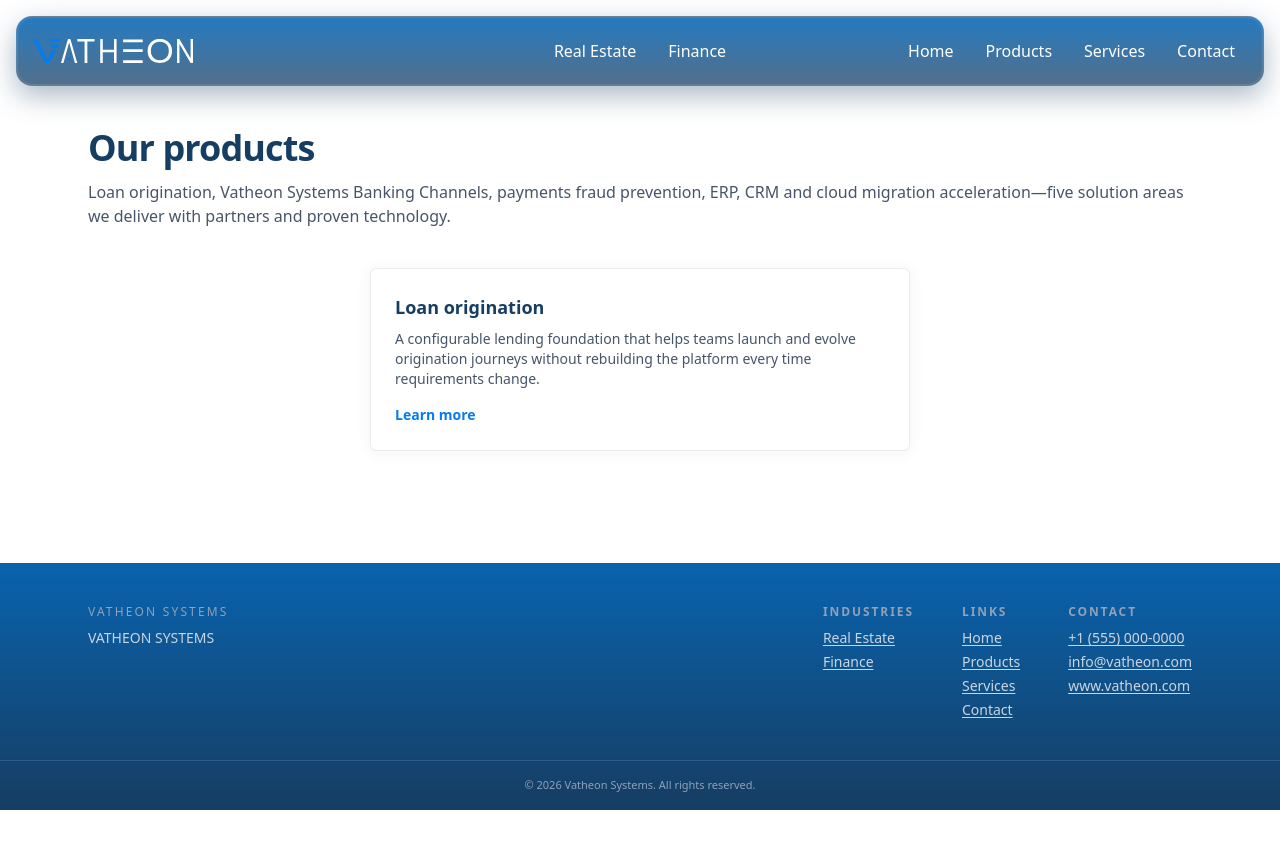
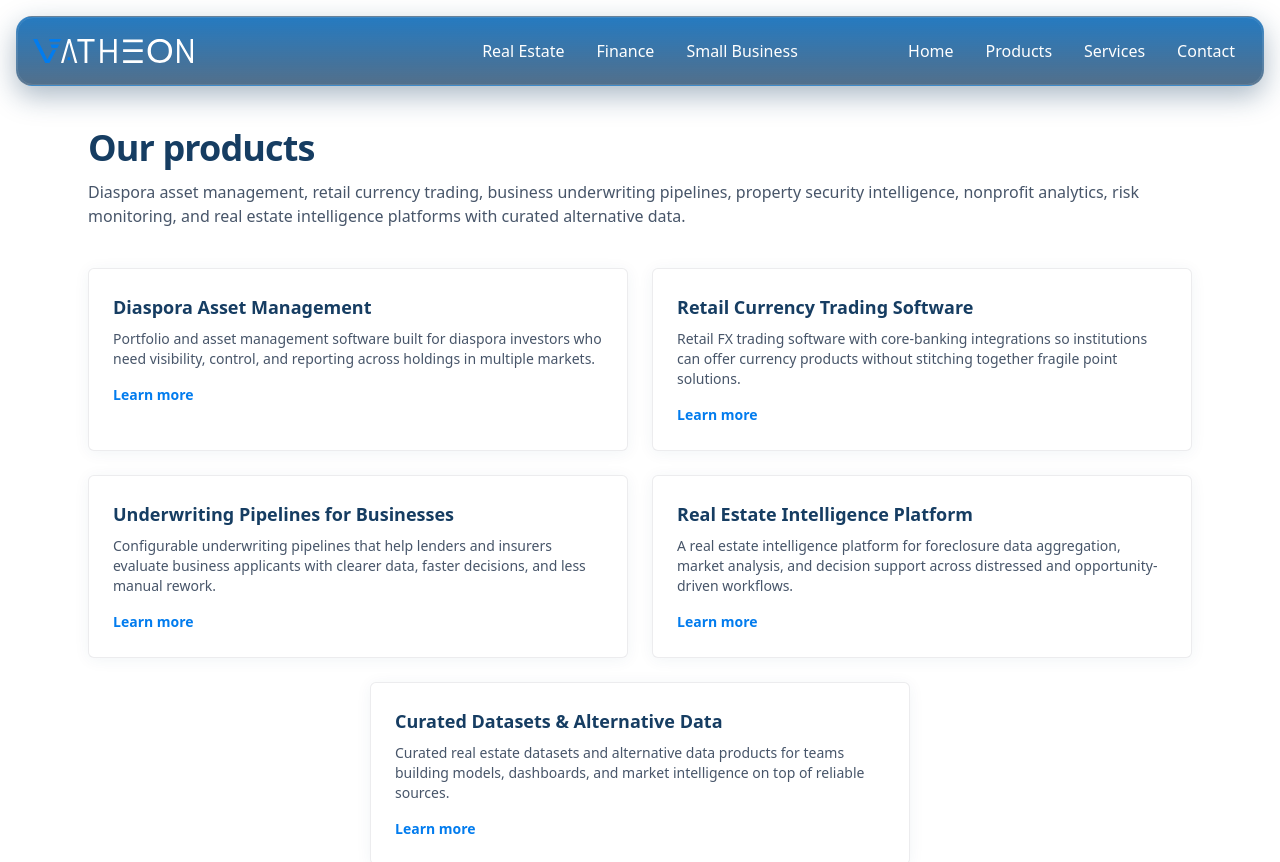
Before and after one commit to DavidMajomi/company-site, a Next.js app in the folder company/: page /products in a window 1280 px wide. Shown: the top 862 px of the page. Before the commit the page ends 810 px from the top, so only its background shows below. Built offline with nearby package versions, Linux system fonts and the light colour scheme.

Commit message:
Refactor: Simplify next.config.ts by removing redirects, update site metadata for clarity, and enhance product and service descriptions for better alignment with offerings.

```diff
--- a/company/app/components/OfferingIntro.tsx
+++ b/company/app/components/OfferingIntro.tsx
@@ -8,7 +8,7 @@ type OfferingIntroProps = {
 export function OfferingIntro({
   title,
   overview,
-  className = "mt-8 max-w-3xl",
+  className = "mt-8",
   descriptionClassName = "mt-4 text-lg leading-relaxed text-(--color-text-muted)",
 }: OfferingIntroProps) {
   return (
--- a/company/app/data/industries.ts
+++ b/company/app/data/industries.ts
@@ -14,14 +14,21 @@ const industryPages: IndustryPage[] = [
     href: "/industries/real-estate",
     label: "Real Estate",
     overview:
-      "A placeholder overview for real estate-focused solutions and delivery support.",
+      "Foreclosure intelligence, curated property datasets, acquisition-focused analytics, and campaign measurement for teams working distressed and opportunity-driven real estate markets.",
   },
   {
     slug: "finance",
     href: "/industries/finance",
     label: "Finance",
     overview:
-      "A placeholder overview for finance-focused solutions and delivery support.",
+      "Asset management, retail currency trading with core-banking integrations, business underwriting pipelines, and risk monitoring with practical baseline compliance.",
+  },
+  {
+    slug: "small-business",
+    href: "/industries/small-business",
+    label: "Small Business",
+    overview:
+      "Forward deployed engineers, AI automation, CRM and advertising integrations, and hands-on Google and Meta ads support for operators who need senior execution without enterprise overhead.",
   },
 ];
 
--- a/company/app/data/products.ts
+++ b/company/app/data/products.ts
@@ -14,42 +14,101 @@ export type Product = Offering & {
 
 export const products: Product[] = [
   {
-    slug: "loan-origination",
-    title: "Loan origination",
+    slug: "diaspora-asset-management",
+    title: "Diaspora Asset Management",
     description:
-      "A configurable lending foundation that helps teams launch and evolve origination journeys without rebuilding the platform every time requirements change.",
+      "Portfolio and asset management software built for diaspora investors who need visibility, control, and reporting across holdings in multiple markets.",
     overview:
-      "Our loan origination capability is built for institutions that need to modernize lending journeys without losing control of the customer lifecycle or operational workflows. It supports retail, SME and corporate lending while keeping the system flexible enough to adapt to new channels, credit policies and servicing rules.",
+      "Diaspora Asset Management helps investors track portfolios, monitor performance, and manage assets across borders from one place. It is designed for individuals and firms that need practical tooling—not another generic wealth app—for real holdings, real currencies, and real compliance expectations.",
     capabilities: [
-      "Customer onboarding and lending workflows with configurable product structures.",
-      "Origination, servicing and lifecycle change support across retail and business lending.",
-      "Integration patterns that connect the platform to digital channels, operations and downstream systems.",
+      "Portfolio tracking and performance reporting across markets and asset classes.",
+      "Holdings, cash flow, and document management in a single operating view.",
+      "Configurable workflows for onboarding, rebalancing, and investor reporting.",
     ],
-    outcomes: [],
+    outcomes: [
+      "Reduce manual spreadsheet work when reconciling cross-border holdings.",
+      "Give stakeholders a clearer picture of exposure, liquidity, and performance.",
+    ],
+  },
+  {
+    slug: "retail-currency-trading",
+    title: "Retail Currency Trading Software",
+    description:
+      "Retail FX trading software with core-banking integrations so institutions can offer currency products without stitching together fragile point solutions.",
+    overview:
+      "Our retail currency trading platform connects customer-facing trading experiences to the core banking and ledger systems that actually move money. Teams get configurable product rules, integration patterns for existing cores, and operational controls suited to regulated retail FX.",
+    capabilities: [
+      "Retail FX order capture, pricing, and settlement workflows.",
+      "Core-banking and ledger integrations via documented API patterns.",
+      "Operational controls for limits, compliance checks, and exception handling.",
+    ],
+    outcomes: [
+      "Launch or extend retail FX without rebuilding integrations for every release.",
+      "Keep trading activity aligned with core-banking records and audit expectations.",
+    ],
+  },
+  {
+    slug: "business-underwriting-pipelines",
+    title: "Underwriting Pipelines for Businesses",
+    description:
+      "Configurable underwriting pipelines that help lenders and insurers evaluate business applicants with clearer data, faster decisions, and less manual rework.",
+    overview:
+      "Business underwriting often breaks down in handoffs—spreadsheet checks, email exceptions, and systems that do not share context. Our pipeline product gives teams a structured path from application intake through decisioning, with room to plug in credit policies, third-party data, and human review where it matters.",
+    capabilities: [
+      "Application intake, document collection, and structured business data capture.",
+      "Rules-driven decisioning with configurable stages, queues, and review paths.",
+      "Integrations for bureau data, financial statements, and downstream servicing systems.",
+    ],
+    outcomes: [
+      "Shorten time-to-decision without sacrificing underwriting quality.",
+      "Make policy changes without rewriting the entire origination stack.",
+    ],
+  },
+  {
+    slug: "real-estate-intelligence",
+    title: "Real Estate Intelligence Platform",
+    description:
+      "A real estate intelligence platform for foreclosure data aggregation, market analysis, and decision support across distressed and opportunity-driven workflows.",
+    overview:
+      "Real estate teams lose time chasing foreclosure records across counties, formats, and update cadences. Our platform aggregates foreclosure and related market signals, normalizes them for analysis, and supports the workflows investors, analysts, and operators use to prioritize opportunities.",
+    capabilities: [
+      "Foreclosure data aggregation, normalization, and change tracking.",
+      "Search, filtering, and map views for market and property-level analysis.",
+      "Exports and API access for downstream models, CRMs, and campaign tools.",
+    ],
+    outcomes: [
+      "Replace manual county-by-county research with a unified intelligence layer.",
+      "Move faster from signal discovery to outreach, underwriting, or acquisition review.",
+    ],
     sections: [
       {
-        eyebrow: "Loan origination",
-        title: "A clearer view of retail, SME and corporate lending flows.",
+        eyebrow: "Foreclosure intelligence",
+        title: "Aggregation and analysis built for acquisition workflows.",
         description:
-          "The diagram shows how channels, an API gateway and the loan origination platform connect to the data hub and compliance controls that support loan origination end to end.",
+          "The platform brings county filings, auction schedules, and property context into one searchable layer so teams can compare markets and act on fresh signals.",
         bullets: [
-          "Channels feed a shared platform instead of isolated point solutions.",
-          "Retail, SME and corporate lending can follow different business rules.",
-          "Security, compliance and integration stay visible across the flow.",
+          "Track new filings, status changes, and auction timelines in one place.",
+          "Compare markets with normalized fields instead of incompatible county exports.",
+          "Feed outreach, underwriting, and portfolio review from the same dataset.",
         ],
       },
-      {
-        eyebrow: "Platform view",
-        title: "Designed for flexibility across products and channels.",
-        description:
-          "A generic product page should still be able to surface the platform context that matters for a complex offering.",
-        bullets: [
-          "Capture different lending journeys without fragmenting the core.",
-          "Keep operations, controls and integrations in one operating model.",
-          "Support growth without reworking the underwriting and servicing path.",
-        ],
-        tone: "subtle",
-      },
+    ],
+  },
+  {
+    slug: "real-estate-alternative-data",
+    title: "Curated Datasets & Alternative Data",
+    description:
+      "Curated real estate datasets and alternative data products for teams building models, dashboards, and market intelligence on top of reliable sources.",
+    overview:
+      "Models and dashboards are only as good as the inputs behind them. We curate real estate datasets and alternative data feeds—foreclosure activity, market signals, and enrichment layers—so analysts and product teams can spend time on insight instead of source wrangling.",
+    capabilities: [
+      "Curated real estate datasets with documented fields, refresh cadence, and lineage.",
+      "Alternative data layers for enrichment, scoring, and market comparison.",
+      "Delivery via API, batch export, and integration-friendly formats.",
+    ],
+    outcomes: [
+      "Reduce time spent cleaning and reconciling inconsistent property data.",
+      "Ship models and dashboards on sources your team can explain to stakeholders.",
     ],
   },
 ];
--- a/company/app/data/services.ts
+++ b/company/app/data/services.ts
@@ -4,20 +4,74 @@ export type Service = Offering;
 
 export const services: Service[] = [
   {
-    slug: "it-consulting",
-    title: "IT Consulting",
+    slug: "forward-deployed-engineer",
+    title: "Forward Deployed Engineer",
     description:
-      "Technology planning and solutions aligned with your business objectives.",
+      "Senior engineers who embed in your business to ship automation, internal tooling, integrations, and analytics—turning operational data into decisions that stick.",
     overview:
-      "We help organizations make practical technology decisions that support business goals, reduce delivery risk and create a clearer path from strategy to execution.",
+      "When you need capacity without another hiring cycle, we deploy engineers inside your team: building automations, internal tools, and integrations alongside the analysis and reporting that prove they work. We work alongside operators so delivery stays tied to real workflows—not generic platform demos or dashboard templates.",
     capabilities: [
-      "Technology assessments, roadmap definition and solution planning.",
-      "Architecture guidance for business-critical systems and integrations.",
-      "Advisory support for modernization, vendor selection and delivery governance.",
+      "AI automation, internal tooling, and integration work across CRM, Meta Ads, Google Ads, and adjacent business systems.",
+      "Operational analysis, KPI design, dashboards, and executive-ready reporting.",
+      "Support for finance, marketing, and real estate workflows where data is fragmented.",
     ],
     outcomes: [
-      "Prioritize technology investments against real business needs.",
-      "Reduce uncertainty before major delivery or transformation programs begin.",
+      "Ship practical tooling and reporting faster than hiring and onboarding a full internal team.",
+      "Reduce manual work by connecting systems and answering high-priority business questions in parallel.",
+      "Build habits and artifacts your team can reuse after the engagement.",
+    ],
+  },
+  {
+    slug: "custom-solution-development",
+    title: "Custom Solution Development",
+    description:
+      "End-to-end software built around your workflows—platforms, integrations, and automation tailored to problems off-the-shelf products cannot solve.",
+    overview:
+      "When no SaaS template fits and a spreadsheet will not scale, we scope, design, and build custom solutions tied to how your business actually operates. That means discovery with stakeholders, architecture that matches your constraints, and delivery you can run in production—not a slide deck and a prototype that never ships.",
+    capabilities: [
+      "Requirements discovery, solution design, and phased delivery for bespoke platforms and internal systems.",
+      "Integration across CRM, ads, finance, property, and legacy tools where data and processes are fragmented.",
+      "Automation, reporting, and operational workflows packaged as software your team owns and extends.",
+    ],
+    outcomes: [
+      "Replace manual workarounds with software shaped to your rules, not a vendor's defaults.",
+      "Connect disconnected systems so decisions run on one source of truth.",
+      "Leave with documented, maintainable code—not a dependency on perpetual custom work.",
+    ],
+  },
+  {
+    slug: "web-development",
+    title: "Web Development",
+    description:
+      "Custom websites and web applications built for performance, accessibility, and maintainability—without the agency handoff treadmill.",
+    overview:
+      "Your site or product should load fast, work on every device, and connect to the systems your business already runs on. We design and build marketing sites, customer portals, and internal web apps with modern stacks and clear ownership—so you ship something your team can extend, not a black box that needs us on retainer to change a headline.",
+    capabilities: [
+      "Marketing sites, landing pages, and content-driven experiences with SEO and analytics wired in from day one.",
+      "Customer-facing web apps, dashboards, and portals integrated with CRM, auth, payments, and APIs.",
+      "Performance, accessibility, and responsive design as baseline requirements—not optional add-ons.",
+    ],
+    outcomes: [
+      "Launch a credible web presence or product surface without stitching together freelancers and templates.",
+      "Keep pages fast and measurable so traffic and ad spend convert instead of bouncing.",
+      "Own the codebase and deployment path when the engagement ends.",
+    ],
+  },
+  {
+    slug: "digital-advertising",
+    title: "Google & Meta Ads Expertise",
+    description:
+      "Hands-on Google and Meta advertising support—strategy, execution, and measurement—for teams that need performance without agency theater.",
+    overview:
+      "Paid search and paid social only work when targeting, creative, landing paths, and measurement line up. We help small businesses and specialist operators run Google and Meta campaigns with clear accountability for lead quality, cost, and downstream conversion.",
+    capabilities: [
+      "Campaign structure, audience design, and creative testing on Google and Meta.",
+      "Conversion tracking setup and reporting that ties spend to business outcomes.",
+      "Ongoing optimization and integration with CRM or lead-routing workflows.",
+    ],
+    outcomes: [
+      "Improve ad targeting effectiveness with tighter feedback between spend and results.",
+      "Stop guessing which campaigns deserve budget next month.",
     ],
   },
 ];
--- a/company/app/site.ts
+++ b/company/app/site.ts
@@ -9,18 +9,16 @@ export const site = {
   /** All-caps label for nav and footer */
   nameDisplay: "VATHEON SYSTEMS",
   tagline: "",
-  heroHeadline:
-    "VATHEON SYSTEMS",
-  heroLead:
-    "We build Automated Solutions for every business need.",
+  heroHeadline: "VATHEON SYSTEMS",
+  heroLead: "We build Automated Solutions for every business need.",
   /** Default meta description (home + fallback) */
   defaultDescription:
-    "Default Meta description",
+    "Vatheon Systems builds asset management, real estate intelligence, underwriting, analytics, and risk monitoring products—and deploys engineers inside your business for automation, integrations, analytics, and advertising execution.",
   pageMeta: {
     services:
-      "IT consulting, project management, outsourcing, training, mobile app development and enterprise application development for organizations that need practical delivery support.",
+      "Forward deployed engineers, custom solution development, custom web development, Google and Meta ads expertise, and real estate services including foreclosure analysis and ad targeting effectiveness.",
     products:
-      "Loan origination, Vatheon Systems Banking Channels, payments fraud prevention, ERP, CRM and cloud migration acceleration—five solution areas we deliver with partners and proven technology.",
+      "Diaspora asset management, retail currency trading, business underwriting pipelines, property security intelligence, nonprofit analytics, risk monitoring, and real estate intelligence platforms with curated alternative data.",
     contact: `Reach ${name} by phone, email, or web. Talk to our team about technologies and solutions for your organization.`,
   },
   cta: {
```
Also changed, not shown: company/app/components/ProductFeatureSections.tsx (+6 -1 lines), company/next.config.ts (+1 -11 lines).
